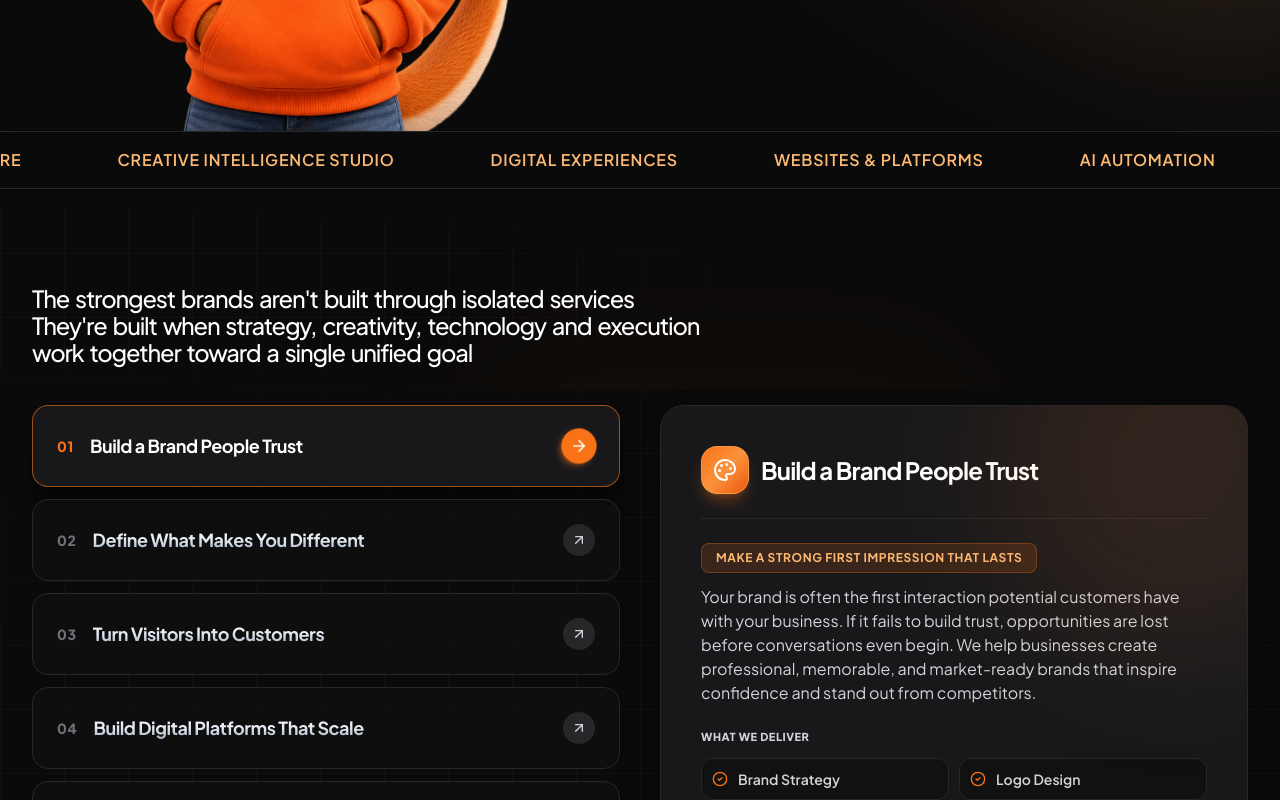
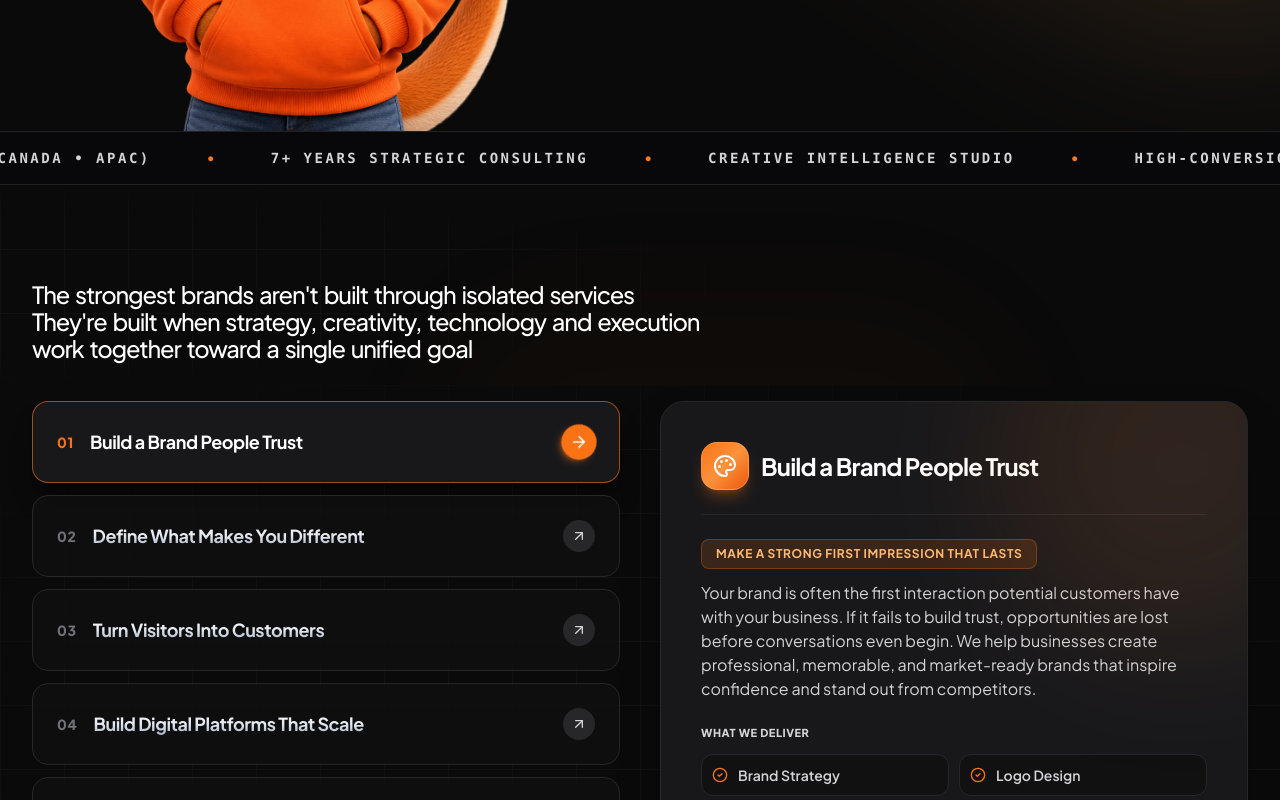
Before and after one commit to itsroosguy/roosx, a React (Vite) app: page / in a window 1280 px wide. Shown: the part 820-1620 px from the top of the page. Built offline with nearby package versions, Linux system fonts and the light colour scheme.

Commit message:
Update marquee ticker text to founder-focused trust statements in HeroMarquee.tsx

```diff
--- a/src/components/HeroMarquee.tsx
+++ b/src/components/HeroMarquee.tsx
@@ -7,45 +7,48 @@ interface HeroMarqueeProps {
 
 export const HeroMarquee: React.FC<HeroMarqueeProps> = ({ isDarkMode }) => {
   const marqueeItems = [
-    'Digital Transformation',
-    'Growth Infrastructure',
-    'Creative Intelligence Studio',
-    'Digital Experiences',
-    'Websites & Platforms',
-    'AI Automation',
-    'Brand Systems',
+    'FOUNDER-LED STRATEGIC EXECUTION',
+    'GLOBAL MARKET EXPOSURE (UAE • CANADA • APAC)',
+    '7+ YEARS STRATEGIC CONSULTING',
+    'CREATIVE INTELLIGENCE STUDIO',
+    'HIGH-CONVERSION DIGITAL SYSTEMS',
+    'STRATEGY + DESIGN + AI INFRASTRUCTURE',
+    'DIRECT FOUNDER ADVISORY',
   ];
 
-  // Duplicate items twice to ensure seamless infinite looping
+  // Duplicate items to ensure seamless infinite looping
   const doubleItems = [...marqueeItems, ...marqueeItems, ...marqueeItems];
 
   return (
     <div
-      className={`w-full py-4 border-y overflow-hidden relative z-20 shadow-lg transition-colors duration-500 ${
+      id="trust-bar"
+      className={`w-full py-4 border-y overflow-hidden relative z-20 transition-colors duration-500 ${
         isDarkMode
-          ? 'bg-[#0A0A0A] border-[#27272A] text-white'
-          : 'bg-[#111111] border-[#111111] text-white'
+          ? 'bg-[#08080A] border-[#27272A]/80 text-zinc-300'
+          : 'bg-[#111111] border-[#111111] text-zinc-200'
       }`}
     >
       <div className="flex whitespace-nowrap overflow-hidden">
         <motion.div
-          className="flex items-center gap-8 sm:gap-12"
+          className="flex items-center gap-10 sm:gap-14"
           animate={{ x: ['0%', '-33.333%'] }}
           transition={{
-            duration: 25,
+            duration: 28,
             ease: 'linear',
             repeat: Infinity,
           }}
         >
           {doubleItems.map((item, idx) => (
-            <span
-              key={idx}
-              className={`font-display text-sm sm:text-base font-semibold tracking-wider uppercase shrink-0 px-4 sm:px-6 ${
-                isDarkMode ? 'text-[#FDBA74]' : 'text-white'
-              }`}
-            >
-              {item}
-            </span>
+            <div key={idx} className="flex items-center gap-10 sm:gap-14 shrink-0">
+              <span
+                className={`font-mono text-xs sm:text-sm font-bold tracking-[0.18em] uppercase ${
+                  isDarkMode ? 'text-zinc-300' : 'text-zinc-200'
+                }`}
+              >
+                {item}
+              </span>
+              <span className="text-[#FF7A1A] font-bold text-xs">•</span>
+            </div>
           ))}
         </motion.div>
       </div>
```
